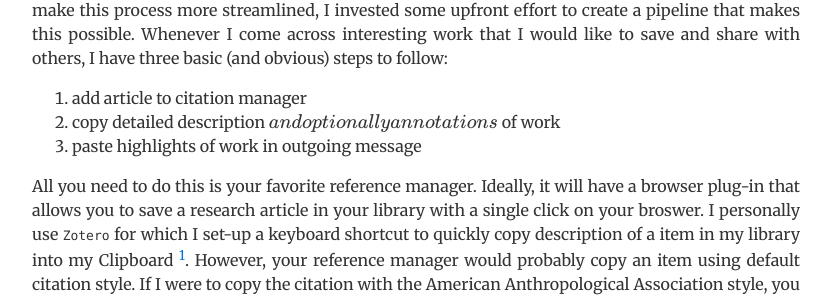
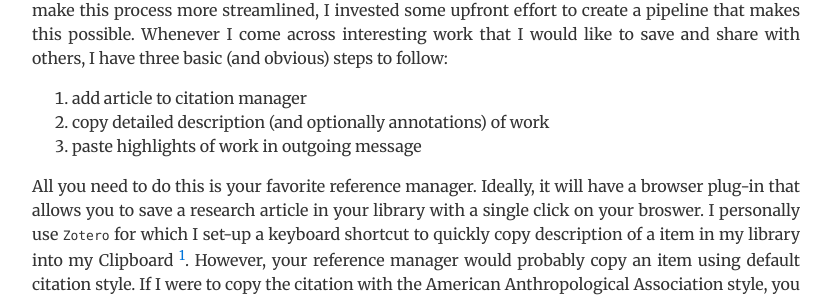
Before and after one commit to firasmidani/firasmidani.github.io, a Jekyll site: the page built from _posts/2017-07-24-email-social-article-sharing-tips.md, in a window 1280 px wide and 900 px high, scrolled down 1004 px. Shown: the part 152-451 px from the top of the window, without its empty margins (224-1055 px from the left). Built offline with Jekyll 4.4.1, drawn with Linux system fonts in a browser that asks for light colours; formulas are drawn with MathJax 3; comment, search, counter and statistics services are not loaded.

```diff
--- a/_posts/2017-07-24-email-social-article-sharing-tips.md
+++ b/_posts/2017-07-24-email-social-article-sharing-tips.md
@@ -27,7 +27,7 @@ The overall result of this strategy is that a reader understands the gist and nu
 Earlier in 2017, I began implementing some of those tricks when sharing work with colleagues. To make this process more streamlined, I invested some upfront effort to create a pipeline that makes this possible. Whenever I come across interesting work that I would like to save and share with others, I have three basic (and obvious<a></a>) steps to follow:
 
 1. add article to citation manager
-2. copy detailed description (and optionally annotations) of work
+2. copy detailed description (and optionally annotations<a><a/>) of work
 3. paste highlights of work in outgoing message
 
 All you need to do this is your favorite reference manager. Ideally, it will have a browser plug-in that allows you to save a research article in your library with a single click on your broswer. I personally use `Zotero` for which I set-up a keyboard shortcut to quickly copy description of a item in my library into my Clipboard [^copyitem]. However, your reference manager would probably copy an item using default citation style. If I were to copy the citation with the American Anthropological Association style, you would get something like this.
```
